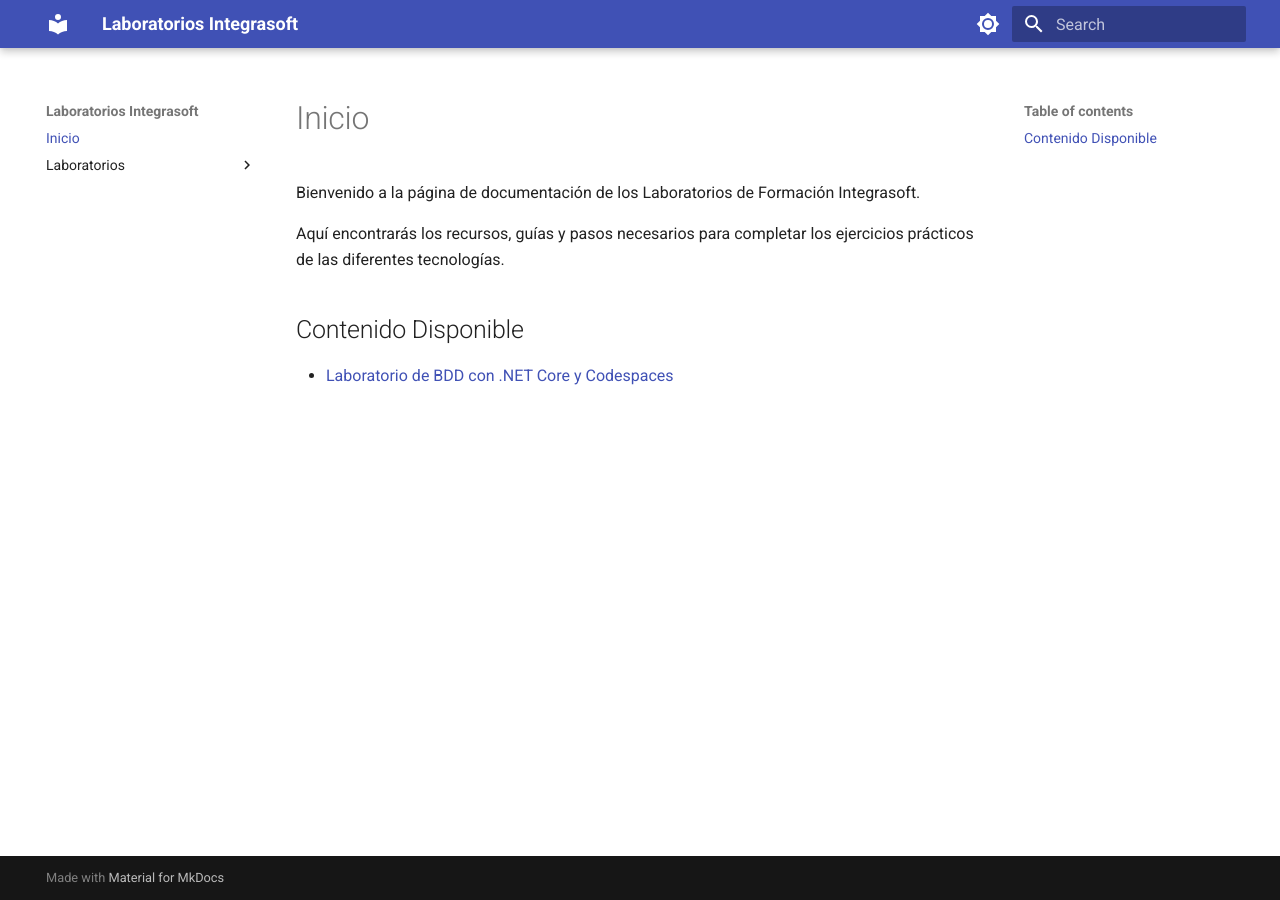
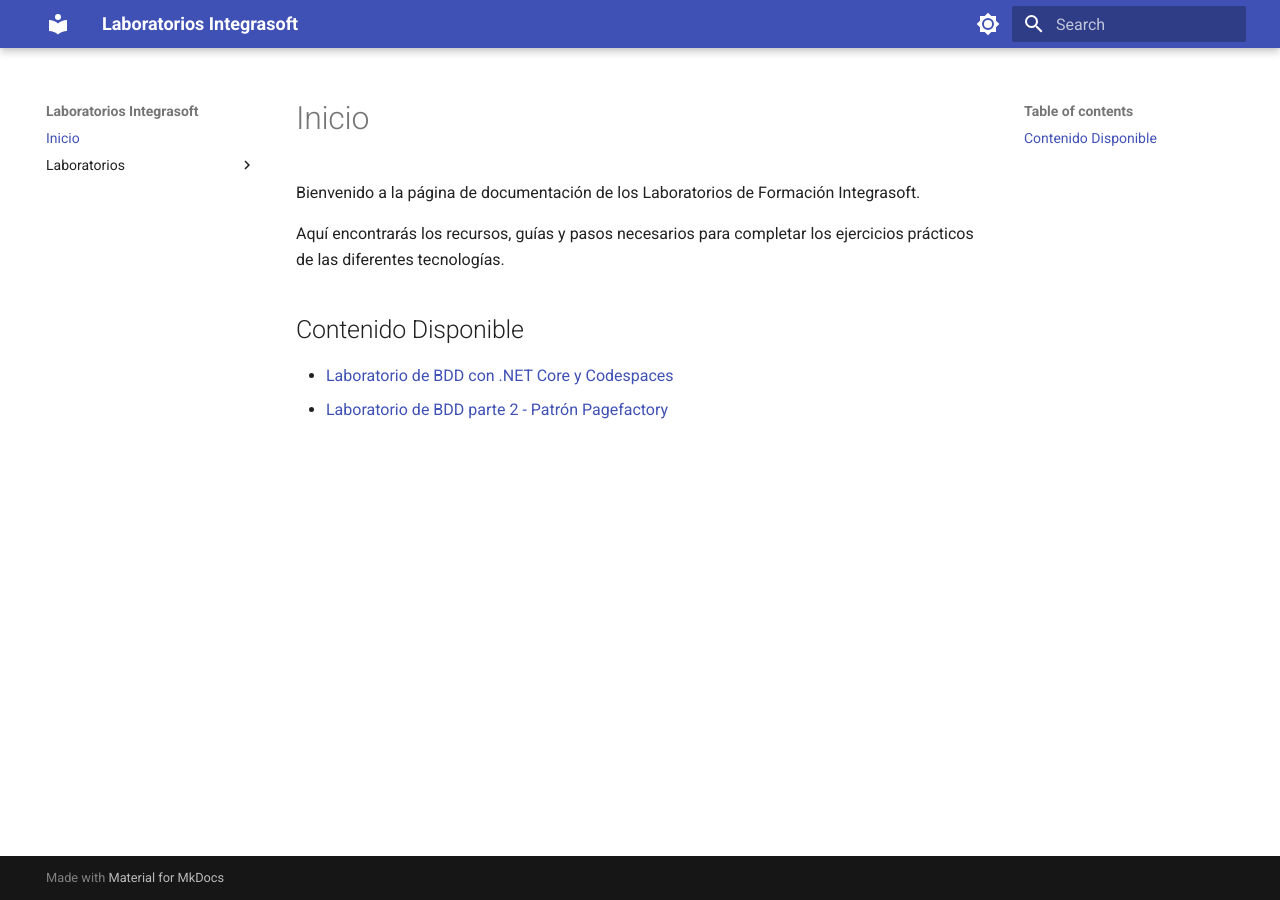
Before and after one commit to IntegrasoftConsulting/HandsOnLabs, an MkDocs documentation site: the page built from docs/index.md, in a window 1280 px wide. Built offline with MkDocs 1.6.1 and Material for MkDocs 9.7.7, drawn with Linux system fonts in a browser that asks for light colours.

Commit message:
Agrego laboratorio al index

```diff
--- a/docs/index.md
+++ b/docs/index.md
@@ -7,3 +7,4 @@ Aquí encontrarás los recursos, guías y pasos necesarios para completar los ej
 ## Contenido Disponible
 
 - [Laboratorio de BDD con .NET Core y Codespaces](lab_bdd_netcore_codespaces.md)
+- [Laboratorio de BDD parte 2 - Patrón Pagefactory](lab_bdd_parte2.md)
```
